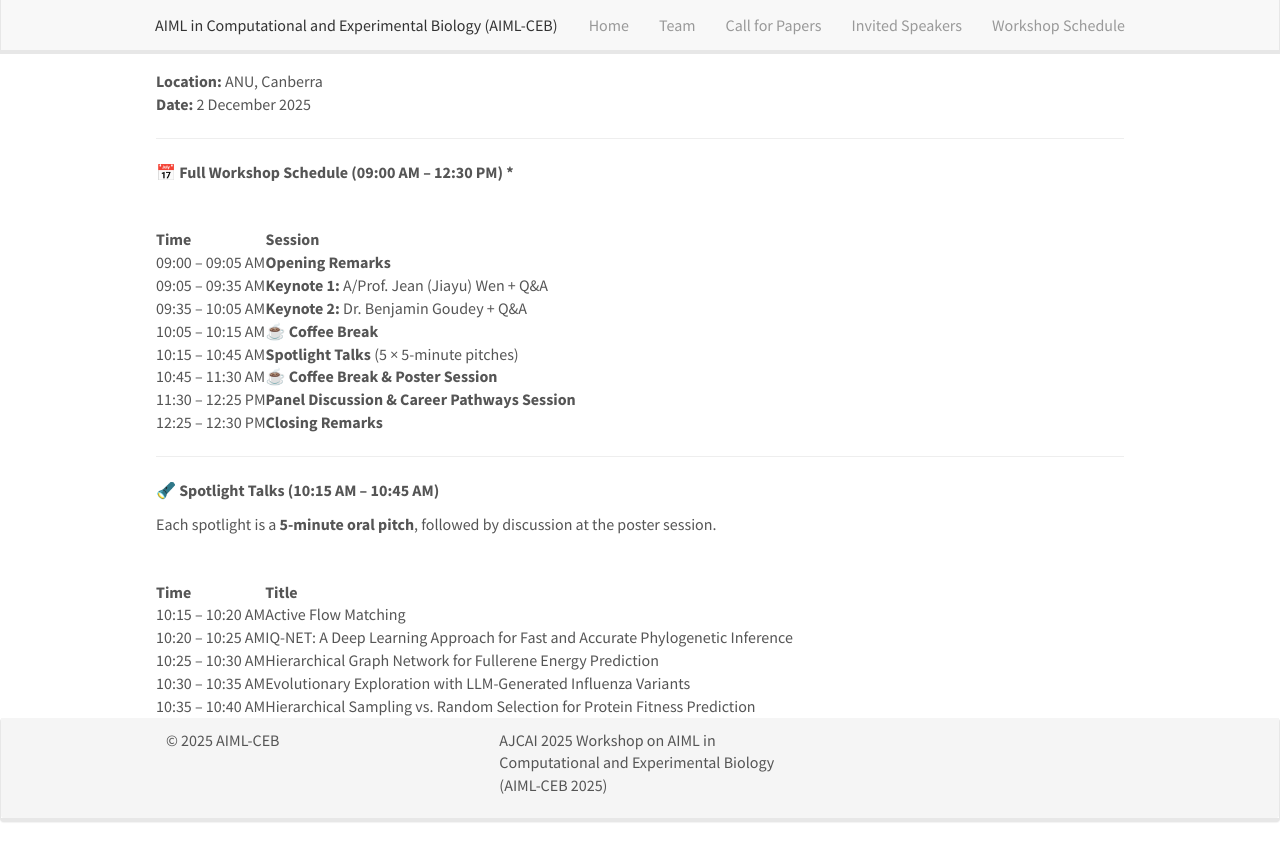
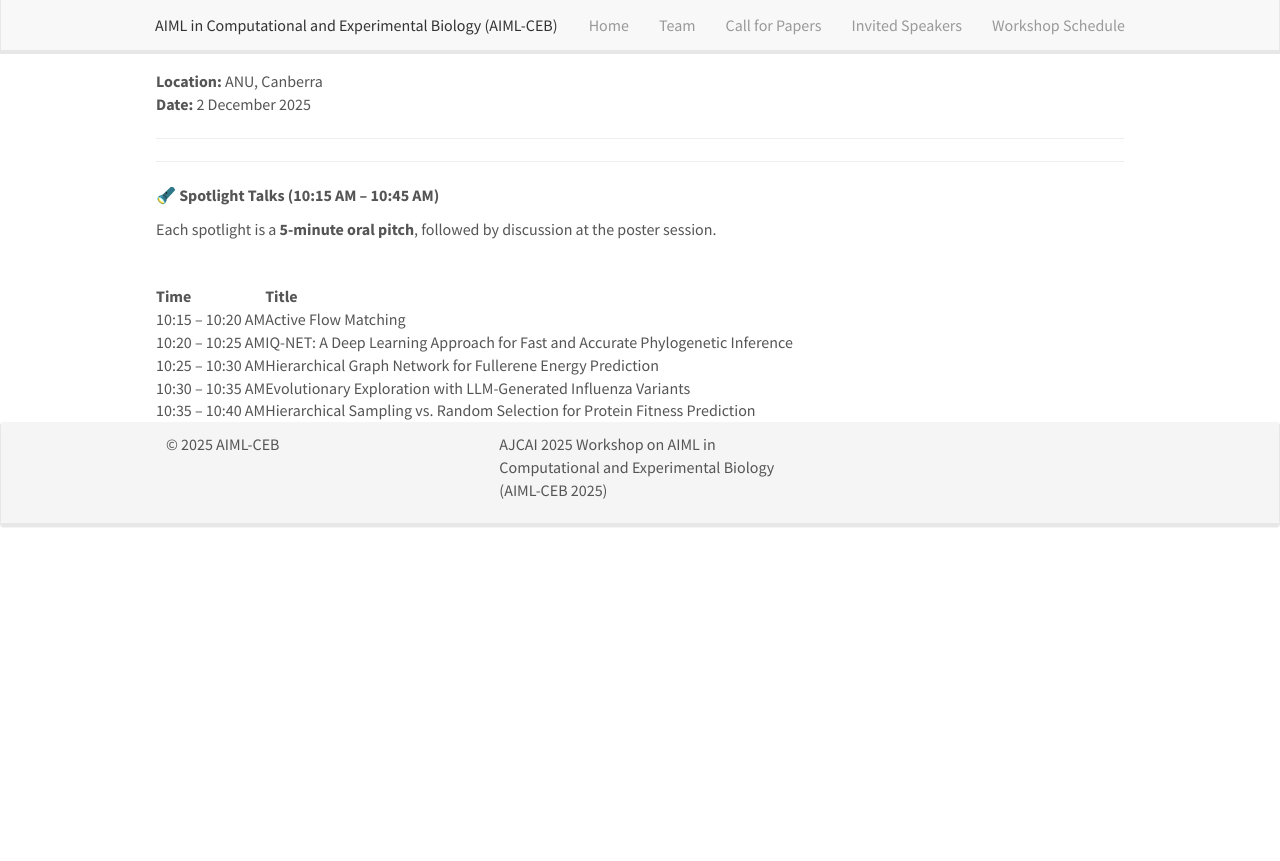
Before and after one commit to wokas36/wokas36.github.io, a Jekyll site: the page built from research.md, in a window 1280 px wide. Shown: the top 861 px of the page. Built offline with Jekyll 4.4.1, drawn with Linux system fonts in a browser that asks for light colours; nearby versions of some CDN libraries.

Commit message:
workshop schedule_v1

```diff
--- a/research.md
+++ b/research.md
@@ -11,7 +11,7 @@ permalink: /workshop_schedule/
 
 ---
 
-<details open>
+<!-- <details open>
   <summary><strong>📅 Full Workshop Schedule (09:00 AM – 12:30 PM) *</strong>
 
 <br/>
@@ -25,7 +25,7 @@ permalink: /workshop_schedule/
 | 10:15 – 10:45 AM    | **Spotlight Talks** (5 × 5-minute pitches)                      |
 | 10:45 – 11:30 AM    | ☕ **Coffee Break & Poster Session**                             |
 | 11:30 – 12:25 PM    | **Panel Discussion & Career Pathways Session**                  |
-| 12:25 – 12:30 PM    | **Closing Remarks**                                             |
+| 12:25 – 12:30 PM    | **Closing Remarks**                                             | -->
 
 
 ---
```
